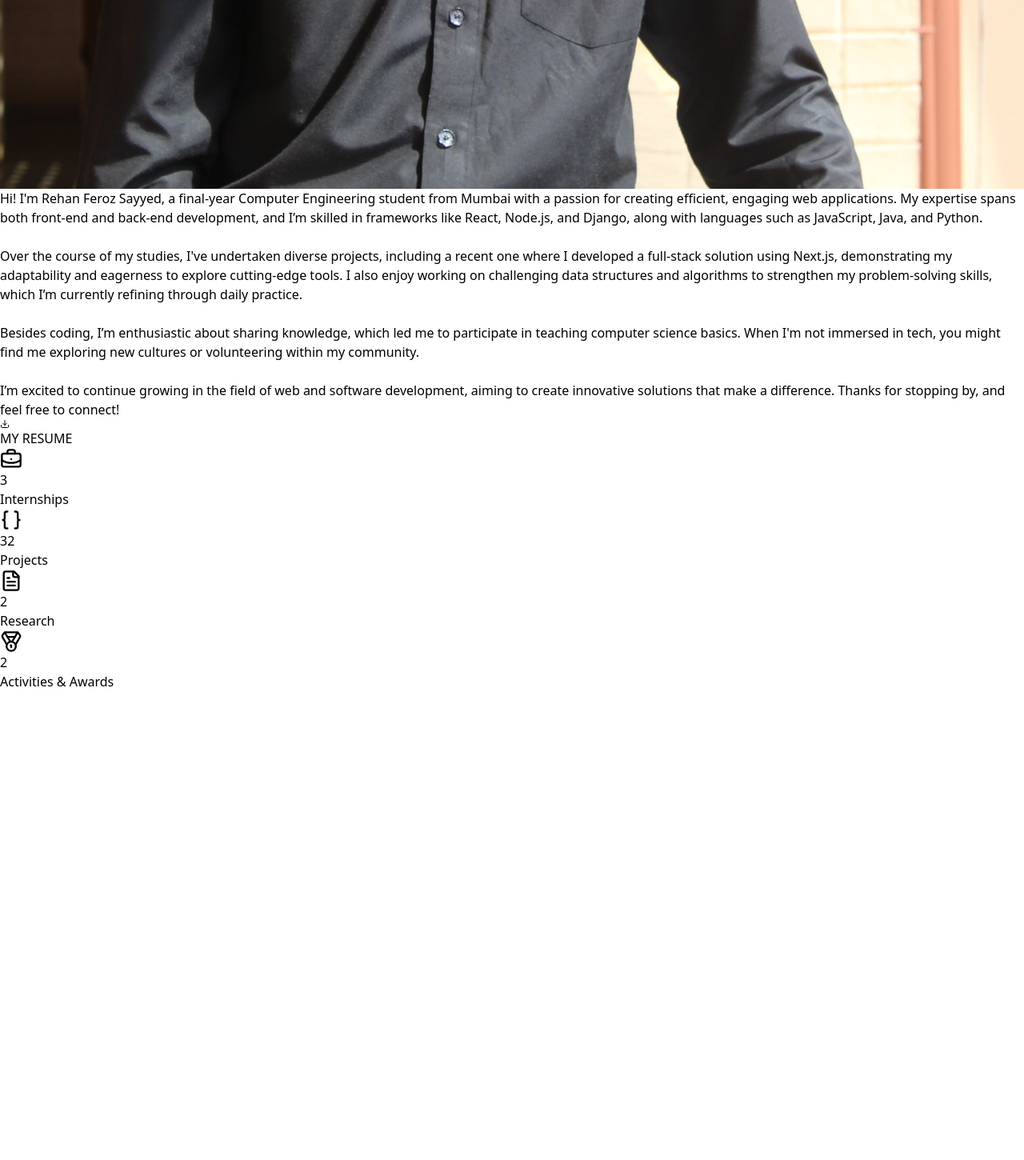
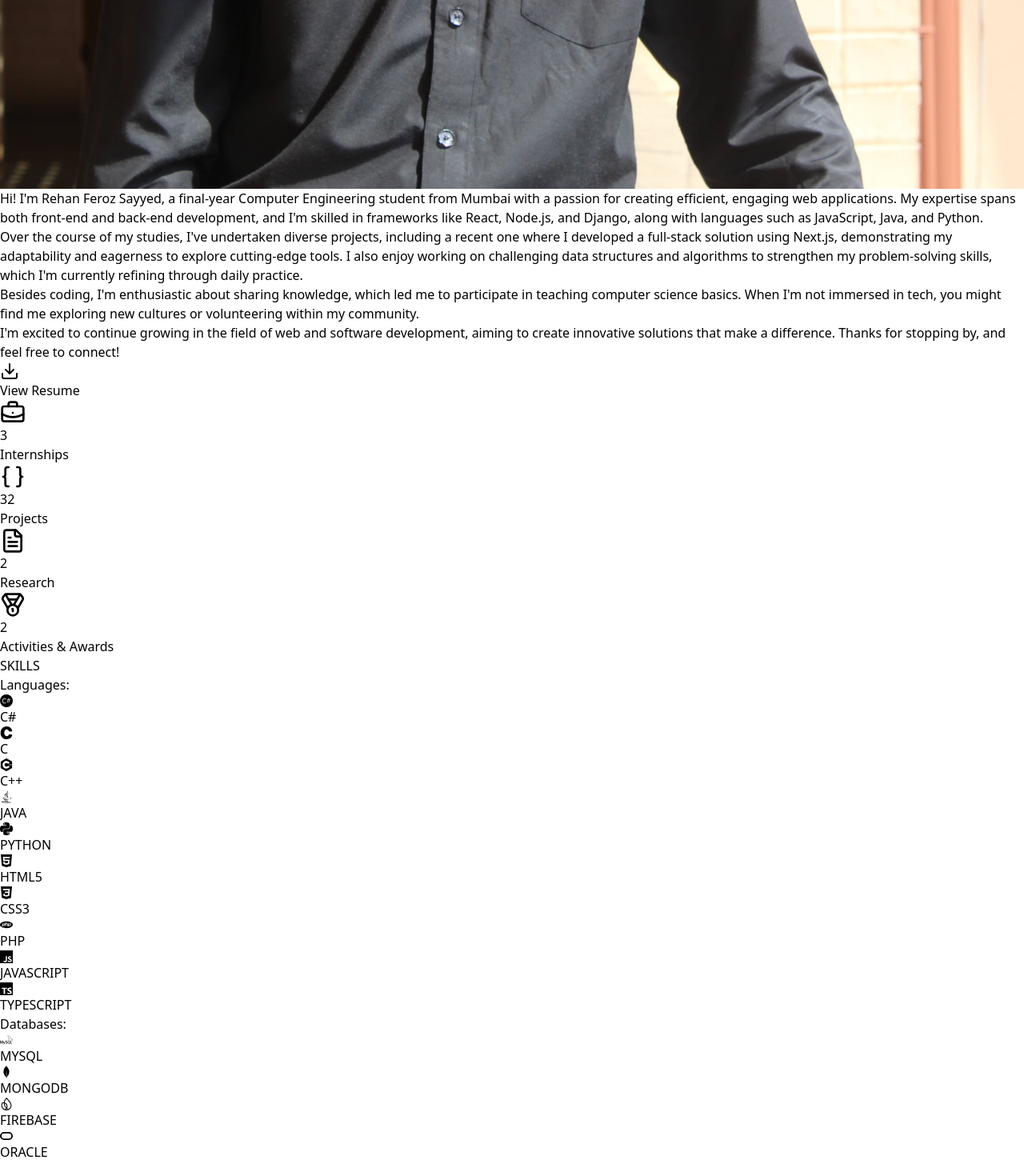
Before and after one commit to rsayyed591/rehan-portfolio, a React (Vite) app: page / in a window 1280 px wide. Shown: the part 1330-2780 px from the top of the page at 80% size. Before the commit the page ends 2194 px from the top, so only its background shows below. Built offline with nearby package versions, Linux system fonts and the light colour scheme.

Commit message:
added skills

```diff
--- a/src/App.jsx
+++ b/src/App.jsx
@@ -1,6 +1,7 @@
 import About from './pages/About'
 import Hero from './pages/Hero'
 import Navbar from './pages/Navbar'
+import Skills from './pages/Skills'
 
 const App = () => {
   return (
@@ -8,6 +9,7 @@ const App = () => {
       <Navbar />
       <Hero />
       <About />
+      <Skills />
     </>
   )
 }
--- a/src/pages/About.jsx
+++ b/src/pages/About.jsx
@@ -2,64 +2,65 @@ import { BriefcaseBusiness, Braces, FileText, Medal, Download } from 'lucide-rea
 
 const About = () => {
     return (
-      <>
-        <div className="container ml-auto mt-10 px-5">
-            <div className="text-center items-center m-10">
-                <p className="font-bold text-2xl md:text-4xl text-gray-500">About</p>
+        <div id='about' className="container mx-auto px-4 py-12">
+            <div className="text-center mb-16">
+                <h1 className="text-3xl md:text-4xl font-bold text-[#2D2E32] mb-4">ABOUT</h1>
+                <div className="h-1 w-24 bg-blue-600 mx-auto"></div>
             </div>
-            <div className="flex flex-col md:flex-row justify-center m-5 space-y-5 md:space-y-0 md:space-x-5">
+
+            <div className="flex flex-col lg:flex-row gap-12 mb-16 max-w-7xl mx-auto">
+                <div className="lg:w-1/3">
+                    <div className="w-full">
                         <img
                             src="./about.JPG"
-                    alt="About Image"
-                    className="w-full h-auto max-h-[26rem] mr-15 object-cover"
+                            alt="Profile"
+                            className="w-full h-auto rounded-lg shadow-lg object-cover"
                         />
-                <div className="max-w-3xl">
-                    <p className="font-thin text-sm md:text-base leading-relaxed">
-                        Hi! I'm Rehan Feroz Sayyed, a final-year Computer Engineering student from Mumbai with a passion for creating efficient, engaging web applications. My expertise spans both front-end and back-end development, and I’m skilled in frameworks like React, Node.js, and Django, along with languages such as JavaScript, Java, and Python.<br/><br/>
-
-                        Over the course of my studies, I've undertaken diverse projects, including a recent one where I developed a full-stack solution using Next.js, demonstrating my adaptability and eagerness to explore cutting-edge tools. I also enjoy working on challenging data structures and algorithms to strengthen my problem-solving skills, which I’m currently refining through daily practice.<br/><br/>
-
-                        Besides coding, I’m enthusiastic about sharing knowledge, which led me to participate in teaching computer science basics. When I'm not immersed in tech, you might find me exploring new cultures or volunteering within my community.<br/><br/>
-
-                        I’m excited to continue growing in the field of web and software development, aiming to create innovative solutions that make a difference. Thanks for stopping by, and feel free to connect!
+                    </div>
+                </div>
+                <div className="lg:w-2/3">
+                    <div className="prose prose-lg max-w-none">
+                        <p className="text-[#2D2E32] text-lg leading-relaxed mb-6">
+                            Hi! I'm Rehan Feroz Sayyed, a final-year Computer Engineering student from Mumbai with a passion for creating efficient, engaging web applications. My expertise spans both front-end and back-end development, and I'm skilled in frameworks like React, Node.js, and Django, along with languages such as JavaScript, Java, and Python.
                         </p>
-                    <a href="/rehan_resume.pdf" download="Rehan_Feroz_Sayyed_Resume" className="text-blue-700 mt-3 inline-block">
-                        <Download size={12} className="inline-block" /> MY RESUME
+                        <p className="text-[#2D2E32] text-lg leading-relaxed mb-6">
+                            Over the course of my studies, I've undertaken diverse projects, including a recent one where I developed a full-stack solution using Next.js, demonstrating my adaptability and eagerness to explore cutting-edge tools. I also enjoy working on challenging data structures and algorithms to strengthen my problem-solving skills, which I'm currently refining through daily practice.
+                        </p>
+                        <p className="text-[#2D2E32] text-lg leading-relaxed mb-6">
+                            Besides coding, I'm enthusiastic about sharing knowledge, which led me to participate in teaching computer science basics. When I'm not immersed in tech, you might find me exploring new cultures or volunteering within my community.
+                        </p>
+                        <p className="text-[#2D2E32] text-lg leading-relaxed mb-8">
+                            I'm excited to continue growing in the field of web and software development, aiming to create innovative solutions that make a difference. Thanks for stopping by, and feel free to connect!
+                        </p>
+                        <a
+                            href="/rehan_resume.pdf"
+                            download="Rehan_Feroz_Sayyed_Resume"
+                            className="inline-flex items-center text-blue-600 hover:text-blue-700 font-semibold text-lg transition-colors"
+                        >
+                            <Download className="mr-2 h-5 w-5" />
+                            View Resume
                         </a>
                     </div>
                 </div>
-            <div className="flex flex-col md:flex-row justify-around m-5 space-y-5 md:space-x-5 gap-5">
-                <div className="flex flex-col justify-center items-center">
-                    <div className="flex items-center justify-center h-12 w-12 bg-blue-600 rounded-full">
-                        <BriefcaseBusiness size={28} className="text-white"/>
             </div>
-                    <p className="my-2 text-2xl font-semibold">3</p>
-                    <p>Internships</p>
+
+            <div className="grid grid-cols-2 md:grid-cols-4 gap-8 max-w-6xl mx-auto">
+                {[
+                    { Icon: BriefcaseBusiness, count: 3, label: "Internships" },
+                    { Icon: Braces, count: 32, label: "Projects" },
+                    { Icon: FileText, count: 2, label: "Research" },
+                    { Icon: Medal, count: 2, label: "Activities & Awards" },
+                ].map((item, index) => (
+                    <div key={index} className="flex flex-col items-center">
+                        <div className="flex items-center justify-center h-16 w-16 bg-blue-600 rounded-full mb-4 shadow-lg">
+                            <item.Icon size={32} className="text-white"/>
                         </div>
-                <div className="flex flex-col justify-center items-center">
-                    <div className="flex items-center justify-center h-12 w-12 bg-blue-600 rounded-full">
-                        <Braces size={28} className="text-white"/>
+                        <p className="text-2xl font-bold text-[#2D2E32] mb-2">{item.count}</p>
+                        <p className="text-[#2D2E32] text-center font-medium">{item.label}</p>
                     </div>
-                    <p className="my-2 text-2xl font-semibold">32</p>
-                    <p>Projects</p>
-                </div>
-                <div className="flex flex-col justify-center items-center">
-                    <div className="flex items-center justify-center h-12 w-12 bg-blue-600 rounded-full">
-                        <FileText size={28} className="text-white"/>
-                    </div>
-                    <p className="my-2 text-2xl font-semibold">2</p>
-                    <p>Research</p>
-                </div>
-                <div className="flex flex-col justify-center items-center">
-                    <div className="flex items-center justify-center h-12 w-12 bg-blue-600 rounded-full">
-                        <Medal size={28} className="text-white"/>
-                    </div>
-                    <p className="my-2 text-2xl font-semibold">2</p>
-                    <p>Activities & Awards</p>
+                ))}
             </div>
         </div>
-        </div>
-      </>
     );
 }
 
--- a/src/pages/Hero.jsx
+++ b/src/pages/Hero.jsx
@@ -54,7 +54,7 @@ const SocialIcon = ({ href, icon, label }) => (
 );
 
 return (
-    <div className="relative min-h-screen flex flex-col justify-center overflow-hidden text-gray-800">
+    <div id='home' className="relative min-h-screen flex flex-col justify-center overflow-hidden text-gray-800">
       {/* Background with blur effect */}
       <div
         className="absolute inset-0 bg-cover bg-center filter opacity-70 z-0"
--- /dev/null
+++ b/src/pages/Skills.jsx
@@ -0,0 +1,110 @@
+import React from 'react';
+
+import {
+    SiCsharp,
+    SiC,
+    SiCplusplus,
+    SiPython,
+    SiHtml5,
+    SiCss3,
+    SiPhp,
+    SiJavascript,
+    SiTypescript,
+    SiMysql,
+    SiMongodb,
+    SiFirebase,
+    SiOracle,
+    SiPostgresql,
+    SiBootstrap,
+    SiAngular,
+    SiNodedotjs,
+    SiReact,
+    SiFlask,
+    SiDjango,
+    SiAndroid,
+    SiFlutter,
+    SiDocker,
+    SiGooglecloud,
+    SiMicrosoftazure,
+    SiGit,
+    SiGithub
+  } from 'react-icons/si';
+  import { FaJava } from 'react-icons/fa';
+
+  const Skills = () => {
+    const skillsData = {
+      Languages: [
+        { name: 'C#', icon: <SiCsharp /> },
+        { name: 'C', icon: <SiC /> },
+        { name: 'C++', icon: <SiCplusplus /> },
+        { name: 'JAVA', icon: <FaJava /> },
+        { name: 'PYTHON', icon: <SiPython /> },
+        { name: 'HTML5', icon: <SiHtml5 /> },
+        { name: 'CSS3', icon: <SiCss3 /> },
+        { name: 'PHP', icon: <SiPhp /> },
+        { name: 'JAVASCRIPT', icon: <SiJavascript /> },
+        { name: 'TYPESCRIPT', icon: <SiTypescript /> }
+      ],
+      Databases: [
+        { name: 'MYSQL', icon: <SiMysql /> },
+        { name: 'MONGODB', icon: <SiMongodb /> },
+        { name: 'FIREBASE', icon: <SiFirebase /> },
+        { name: 'ORACLE', icon: <SiOracle /> },
+        { name: 'POSTGRESQL', icon: <SiPostgresql /> }
+      ],
+      Frameworks: [
+        { name: 'BOOTSTRAP', icon: <SiBootstrap /> },
+        { name: 'ANGULAR', icon: <SiAngular /> },
+        { name: 'NODE.JS', icon: <SiNodedotjs /> },
+        { name: 'REACT', icon: <SiReact /> },
+        { name: 'FLASK', icon: <SiFlask /> },
+        { name: 'DJANGO', icon: <SiDjango /> },
+        { name: 'ANDROID', icon: <SiAndroid /> },
+        { name: 'FLUTTER', icon: <SiFlutter /> }
+      ],
+      'Cloud/Tools': [
+        { name: 'DOCKER', icon: <SiDocker /> },
+        { name: 'GCP', icon: <SiGooglecloud /> },
+        { name: 'AZURE', icon: <SiMicrosoftazure /> },
+        { name: 'GIT', icon: <SiGit /> },
+        { name: 'GITHUB', icon: <SiGithub /> }
+      ]
+    };
+
+    return (
+      <div id="skills" className="container mx-auto px-4 py-8 sm:py-16 sm:ml-24">
+        <div className="text-center mb-8 sm:mb-16">
+          <h1 className="text-3xl sm:text-4xl md:text-5xl font-bold text-[#2D2E32] mb-4">SKILLS</h1>
+          <div className="h-1 w-16 sm:w-24 bg-blue-600 mx-auto"></div>
+        </div>
+
+        <div className="space-y-8 sm:space-y-12">
+          {Object.entries(skillsData).map(([category, skills]) => (
+            <div key={category}>
+              <h2 className="text-xl sm:text-2xl font-bold text-blue-600 mb-4 sm:mb-6">{category}:</h2>
+              <div className="grid grid-cols-3 sm:grid-cols-4 md:grid-cols-5 lg:grid-cols-6 xl:grid-cols-8 gap-4 sm:gap-6">
+                {skills.map((skill, index) => (
+                  <div
+                    key={index}
+                    className="flex flex-col items-center justify-center group"
+                  >
+                    <div className="relative w-12 h-12 sm:w-16 sm:h-16">
+                      {/* Semi-circle background */}
+                      <div className="absolute inset-0 bg-gray-100 rounded-full"></div>
+                      {/* Icon container */}
+                      <div className="absolute inset-0 flex items-center justify-center text-gray-700">
+                        {React.cloneElement(skill.icon, { className: "w-6 h-6 sm:w-8 sm:h-8" })}
+                      </div>
+                    </div>
+                    <span className="mt-2 text-[10px] sm:text-xs font-medium text-gray-700 text-center">{skill.name}</span>
+                  </div>
+                ))}
+              </div>
+            </div>
+          ))}
+        </div>
+      </div>
+    );
+  };
+
+  export default Skills;
```
Lines whose indentation alone changed are shown as unchanged.
